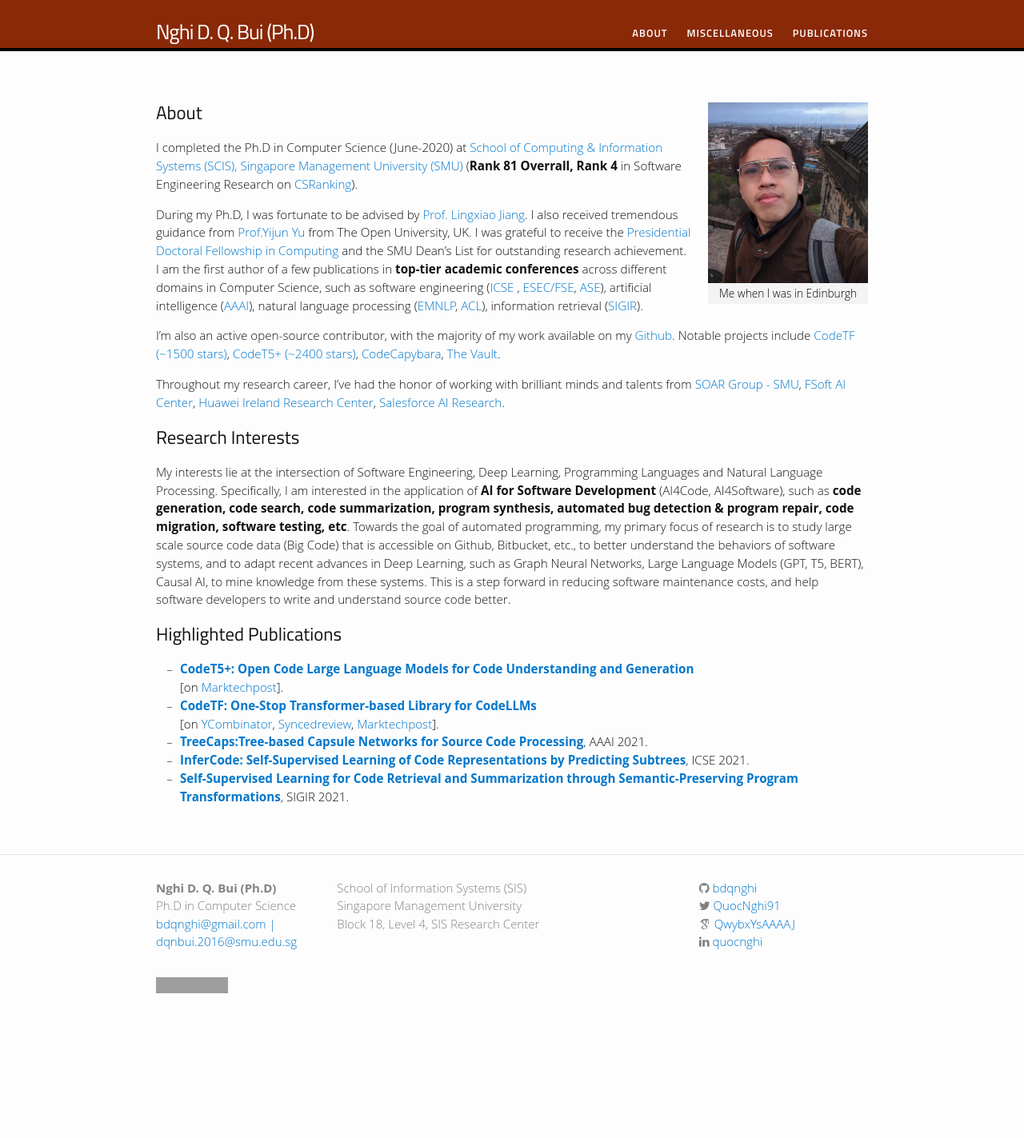
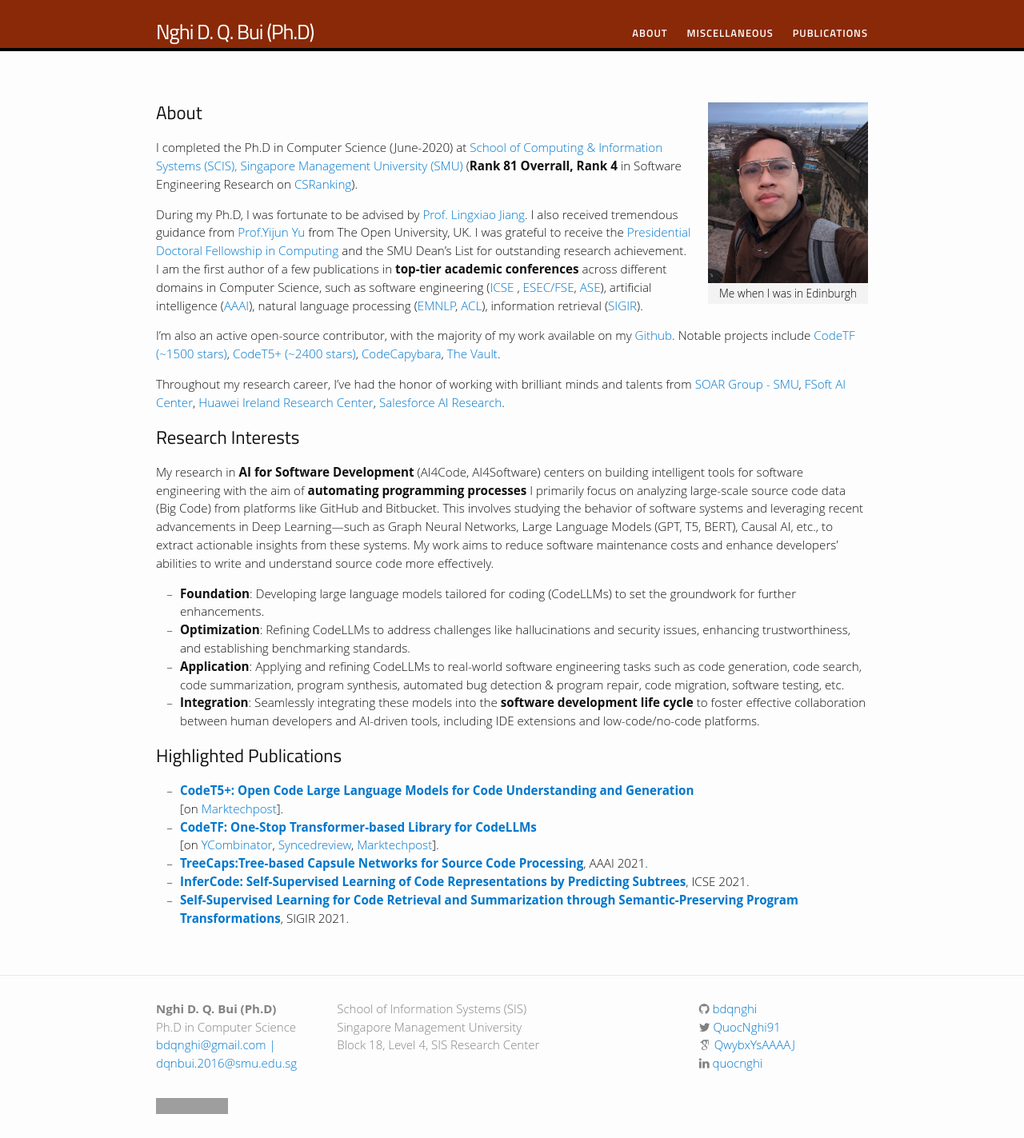
Before and after one commit to bdqnghi/bdqnghi.github.io, a Jekyll site: the page built from index.md, in a window 1280 px wide. Shown: the whole page at 80% size. Built offline with Jekyll 4.4.1, drawn with Linux system fonts in a browser that asks for light colours; nearby versions of some CDN libraries; some web fonts are replaced; before the commit the page ends 1272 px from its top, so only the background shows below that; grey boxes are pictures that could not be loaded.

Commit message:
Update index.md

```diff
--- a/index.md
+++ b/index.md
@@ -18,7 +18,12 @@ Throughout my research career, I've had the honor of working with brilliant mind
 
 ## Research Interests
 
-My interests lie at the intersection of Software Engineering, Deep Learning, Programming Languages and Natural Language Processing. Specifically, I am interested in the application of **AI for Software Development** (AI4Code, AI4Software), such as **code generation, code search, code summarization, program synthesis, automated bug detection & program repair, code migration, software testing, etc**. Towards the goal of automated programming, my primary focus of research is to study large scale source code data (Big Code) that is accessible on Github, Bitbucket, etc., to better understand the behaviors of software systems, and to adapt recent advances in Deep Learning, such as Graph Neural Networks, Large Language Models (GPT, T5, BERT), Causal AI, to mine knowledge from these systems. This is a step forward in reducing software maintenance costs, and help software developers to write and understand source code better.
+My research in **AI for Software Development** (AI4Code, AI4Software) centers on building intelligent tools for software engineering with the aim of **automating programming processes** I primarily focus on analyzing large-scale source code data (Big Code) from platforms like GitHub and Bitbucket. This involves studying the behavior of software systems and leveraging recent advancements in Deep Learning—such as Graph Neural Networks, Large Language Models (GPT, T5, BERT), Causal AI, etc., to extract actionable insights from these systems. My work aims to reduce software maintenance costs and enhance developers' abilities to write and understand source code more effectively.
+
+- **Foundation**: Developing large language models tailored for coding (CodeLLMs) to set the groundwork for further enhancements.
+- **Optimization**: Refining CodeLLMs to address challenges like hallucinations and security issues, enhancing trustworthiness, and establishing benchmarking standards.
+- **Application**: Applying and refining CodeLLMs to real-world software engineering tasks such as code generation, code search, code summarization, program synthesis, automated bug detection & program repair, code migration, software testing, etc.
+- **Integration**: Seamlessly integrating these models into the **software development life cycle** to foster effective collaboration between human developers and AI-driven tools, including IDE extensions and low-code/no-code platforms.
 
 ## Highlighted Publications
 
```
